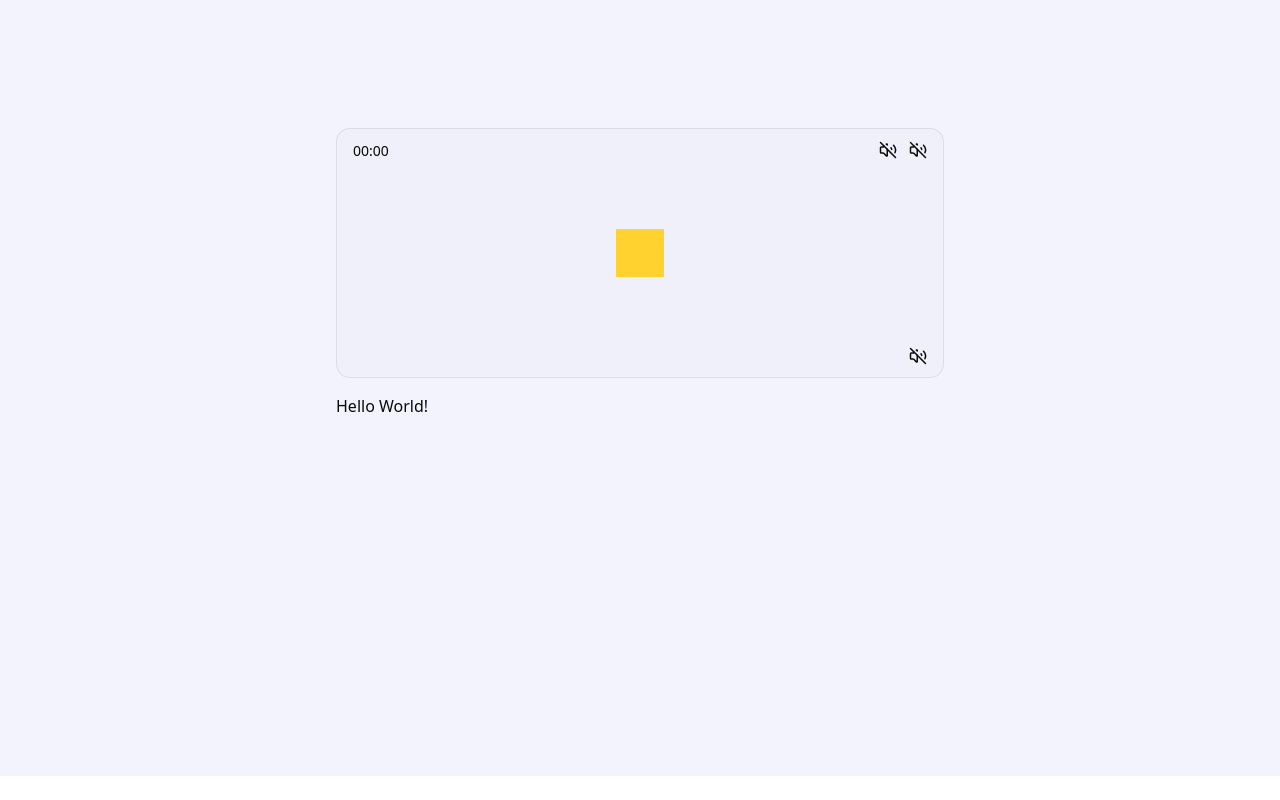
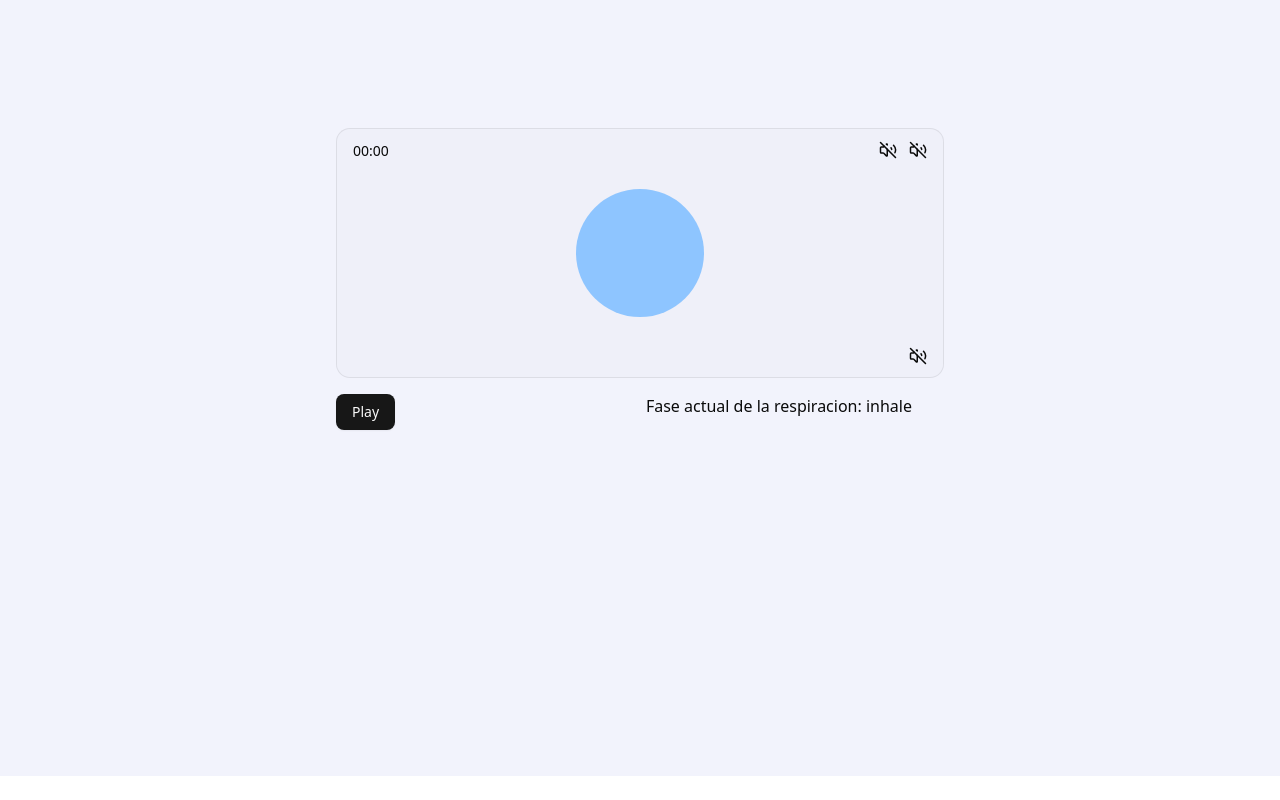
Before and after one commit to JanuDev12/calmy, an Astro site: page / in a window 1280 px wide. Built offline with nearby package versions, Linux system fonts and the light colour scheme; Astro itself is replaced by a stand-in of ours.

Commit message:
feat: add timer

```diff
--- /dev/null
+++ b/src/components/BreathingApp.tsx
@@ -0,0 +1,176 @@
+import { VolumeOff } from 'lucide-react';
+import { Button } from './ui/button';
+
+import { motion } from "motion/react";
+import { useEffect, useMemo, useRef, useState } from "react";
+
+type Phase = {
+  name: string;
+  duration: number;
+  transform: string;
+};
+
+// Define the phases of breathing
+const PHASES: Phase[] = [
+  {
+    name: "inhale",
+    duration: 4000,
+    transform: "scale(1.5)",
+  },
+  {
+    name: "inhaleHold",
+    duration: 7000,
+    transform: "scale(1.5)",
+  },
+  {
+    name: "exhale",
+    duration: 8000,
+    transform: "scale(1)",
+  },
+  {
+    name: "exhaleHold",
+    duration: 0,
+    transform: "scale(1)",
+  },
+];
+
+// Creating map for more efficiency
+const PHASE_INDEX = new Map(PHASES.map((phase, index) => [phase.name, index]));
+
+function getNextPhase(currentPhase: number): number {
+  let i = 0;
+  let nextPhase = currentPhase;
+
+  // Loop for skip to the next phase if its 0ms
+  do {
+    nextPhase = (nextPhase + 1) % PHASES.length;
+    i++;
+    if (i > PHASES.length) {
+      console.log("Infnite Loop detected");
+    }
+  } while (PHASES[nextPhase].duration === 0);
+
+  return nextPhase;
+}
+
+const formatTime = (ms: number): string => {
+  const minutes = Math.floor(ms / 60000);
+  const seconds = Math.floor((ms % 60000) / 1000);
+  return `${String(minutes).padStart(2, "0")}:${String(seconds).padStart(
+    2,
+    "0"
+  )}`;
+};
+
+
+function BreathingApp() {
+
+
+     // Initial Phase (inhale)
+      const [phase, setPhase] = useState<Phase["name"]>(PHASES[0].name);
+
+      const [isRunning, setIsRunning] = useState(false);
+      const timerRef = useRef(0);
+      const [timer, setTimer] = useState(0);
+      const timerInterval = useRef(0)
+
+      // Creating animations for each phase
+      const animationVariants = useMemo(() => {
+        return PHASES.reduce((variants, config) => {
+          variants[config.name] = {
+            transform: config.transform,
+            // Motion expects seconds
+            transition: { duration: config.duration / 1000 },
+          };
+          return variants;
+        }, {});
+      }, []);
+
+      const resetBreathing = () => {
+        if (isRunning) {
+          if (timerRef.current) clearTimeout(timerRef.current);
+          setPhase(PHASES[0].name);
+        }
+        setIsRunning(false);
+      };
+
+      // useEffect for transitioning to each phase of breathing
+      useEffect(() => {
+        if (!isRunning) return;
+
+        const currentPhase = PHASE_INDEX.get(phase)!;
+
+        const { duration } = PHASES[currentPhase];
+
+        timerRef.current = setTimeout(() => {
+          const nextPhase = getNextPhase(currentPhase);
+          setPhase(PHASES[nextPhase].name);
+        }, duration);
+
+        return () => {
+          if (timerRef.current) clearTimeout(timerRef.current);
+        };
+      }, [phase, isRunning]);
+
+      useEffect(() => {
+        if (isRunning) {
+            timerInterval.current = setInterval(() => {
+                setTimer(prev => prev + 1000);
+            }, 1000);
+        }else {
+            if (timerRef.current) clearInterval(timerInterval.current)
+        }
+
+        return () => {
+    if (timerInterval.current) clearInterval(timerInterval.current);
+  };
+      }, [isRunning])
+
+
+
+  return (
+    <>
+      <div className="relative w-full h-[250px] border-[1.5px] flex border-black/8 rounded-xl bg-black/1  justify-center items-center overflow-hidden">
+        <div className="absolute flex top-3 left-4 text-sm">
+          {formatTime(timer)}
+        </div>
+        <div className="absolute flex gap-3 top-3 right-4">
+          <VolumeOff size={18} />
+          <VolumeOff size={18} />
+        </div>
+
+        {/*  SELECT ANIMATION */}
+        {/* <div className=" w-full h-full bg-amber-300"></div> */}
+        <motion.div
+          className="mx-auto size-32 rounded-full bg-blue-300"
+          variants={animationVariants}
+          animate={isRunning ? phase : undefined}
+          initial={{ transform: "scale(1)" }}
+          transition={{ type: "tween" }}
+        ></motion.div>
+
+        <div className="absolute bottom-3 right-4">
+          <VolumeOff size={18} />
+        </div>
+      </div>
+
+      <div className="w-xl flex justify-between">
+        <Button
+          className="cursor-pointer"
+          onClick={() => {
+            if (isRunning) {
+              resetBreathing();
+            } else {
+              setIsRunning(true);
+            }
+          }}
+        >
+          {isRunning ? "Pause" : "Play"}
+        </Button>
+        <span>Fase actual de la respiracion: {phase}</span>
+      </div>
+    </>
+  );
+}
+
+export default BreathingApp
--- a/src/components/IconVolumeOff.tsx
+++ /dev/null
@@ -1,11 +0,0 @@
-import React from 'react'
-import { VolumeOff } from "lucide-react";
-
-
-function IconVolumeOff() {
-  return (
-    <VolumeOff size={18}></VolumeOff>
-  )
-}
-
-export default IconVolumeOff
--- a/src/pages/index.astro
+++ b/src/pages/index.astro
@@ -1,64 +1,13 @@
 ---
-import BreathCircle from '../components/BreathCircle';
-import Welcome from '../components/Welcome.astro';
-import Layout from '../layouts/Layout.astro';
-
-import IconVolumeOff from '../components/IconVolumeOff'
-
-
+import BreathingApp from "../components/BreathingApp";
+import Welcome from "../components/Welcome.astro";
+import Layout from "../layouts/Layout.astro";
 ---
 
 <Layout>
-	<div class="h-[calc(100vh-24px)] w-[calc(100vw-24px) bg-[#F2F3FC]">
-
-		<main class="mx-auto max-w-2xl h-full py-32 px-8 flex flex-col gap-4">
-
-
-			<div class="relative w-full h-[250px] border-[1.5px] flex border-black/8 rounded-xl bg-black/1 px-4 py-3 justify-center items-center">
-
-
-
-				<div class="absolute flex top-3 left-4 text-sm">
-
-				    	00:00
-
-
-
-
-				</div>
-
-				<div class="absolute flex gap-3 top-3 right-4">
-						<div>
-				    	<IconVolumeOff />
-				       </div>
-			         	<div>
-				    	<IconVolumeOff />
-				       </div>
-					</div>
-
-
-
-
-					<div class="size-12 bg-amber-300">
-
-					</div>
-
-
-				<div class="absolute bottom-3 right-4">
-					<div>
-				    	<IconVolumeOff />
-				       </div>
-
-				</div>
-
-
-
-
-      		</div>
-		   <h1>Hello World!</h1>
-		</main>
-
-	</div>
-
-	<!-- <BreathCircle client:idle></BreathCircle> -->
+  <div class="h-[calc(100vh-24px)] w-[calc(100vw-24px) bg-[#F2F3FC]">
+    <main class="mx-auto max-w-2xl h-full py-32 px-8 flex flex-col gap-4">
+      <BreathingApp client:load />
+    </main>
+  </div>
 </Layout>
```
Also changed, not shown: src/components/SelectedAnimation.tsx (added), src/components/animations/CircleAnimation.tsx (added).
